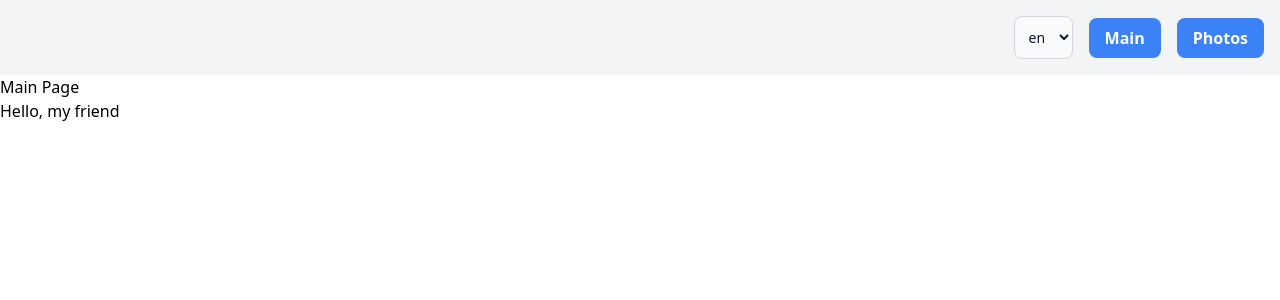
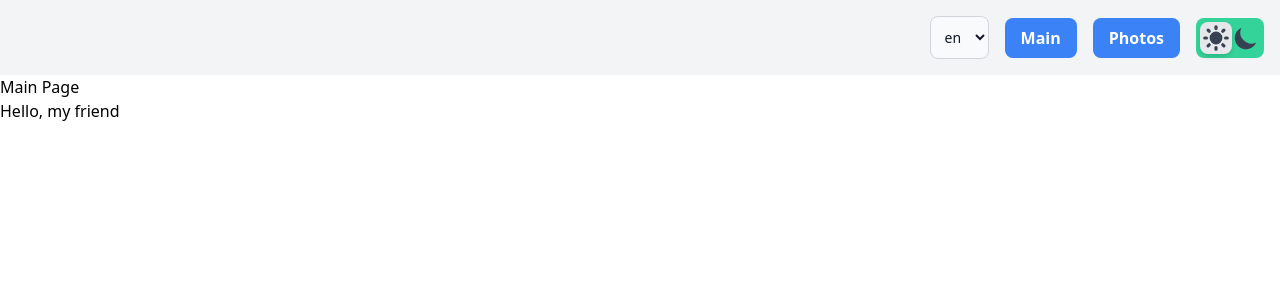
Before and after one commit to AnnSyh/vue2-tailwind-building, a Vue app: page / in a window 1280 px wide. Shown: the top 300 px of the page. Built offline with nearby package versions, Linux system fonts and the light colour scheme.

Commit message:
add toggle light/dark thems

```diff
--- a/src/App.vue
+++ b/src/App.vue
@@ -1,5 +1,5 @@
 <template>
-	<div id="app">
+	<div id="app" :class="{'dark': isDarkMode}" class="dark:bg-gray-700 dark:text-white">
 		<Navbar />
 		<router-view/>
 	</div>
@@ -10,6 +10,11 @@ import Navbar from  "@/components/NavBar.vue"
 
 export default {
 	name: 'App',
+	data() {
+		return {
+		isDarkMode: false, // Используйте переменную для определения активной темы
+		}
+	},
 	components: {
 		Navbar,
 	}
--- a/src/components/NavBar.vue
+++ b/src/components/NavBar.vue
@@ -1,9 +1,10 @@
 <template>
-	<div class="container m-auto">
-		<div class="flex gap-4 bg-gray-100 p-4 items-center justify-end">
+	<div class="container m-auto dark:bg-gray-500 dark:text-white">
+		<div class="flex gap-4 bg-gray-100 p-4 items-center justify-end dark:bg-gray-500 dark:text-white">
 			<LocaleSwitcher />
 			<router-link to="/" class="bg-blue-500 hover:bg-blue-700 text-white font-bold py-2 px-4 rounded-lg">{{$t('main')}}</router-link>
 			<router-link to="/photo"  class="bg-blue-500 hover:bg-blue-700 text-white font-bold py-2 px-4 rounded-lg">{{$t('photos')}}</router-link>
+			<ThemsSwitcher/>
 		</div>
 
 	</div>
@@ -11,13 +12,15 @@
 </template>
 
 <script>
-import LocaleSwitcher from "@/components/LocaleSwitcher.vue";
+import LocaleSwitcher from "@/components/LocaleSwitcher.vue"
+import ThemsSwitcher from "@/components/ThemsSwitcher.vue"
 
 export default {
 	name: 'NavBar',
 	components: {
-		LocaleSwitcher
-	},
+    LocaleSwitcher,
+    ThemsSwitcher
+},
     data() {
       return {
         model: false,
--- /dev/null
+++ b/src/components/ThemsSwitcher.vue
@@ -0,0 +1,68 @@
+<template>
+	<div>
+		<!-- <button @click="toggleTheme">Toggle Theme</button> -->
+
+		<div
+			@click="toggleTheme(),toggleActive = !toggleActive"
+			class="w-26 h-10 flex items-center rounded-lg p-1 duration-300 ease-in-out"
+			:class="{'bg-green-400': !toggleActive ,'bg-yellow-400': toggleActive }"
+				>
+			<div class="z-10 select-none">
+				<!-- light -->
+				<svg
+					id="theme-toggle-light-icon"
+					class="w-8 h-8"
+					fill="rgb(55, 65, 81)"
+					viewBox="0 0 20 20"
+					xmlns="http://www.w3.org/2000/svg"
+				>
+					<path
+					d="M10 2a1 1 0 011 1v1a1 1 0 11-2 0V3a1 1 0 011-1zm4 8a4 4 0 11-8 0 4 4 0 018 0zm-.464 4.95l.707.707a1 1 0 001.414-1.414l-.707-.707a1 1 0 00-1.414 1.414zm2.12-10.607a1 1 0 010 1.414l-.706.707a1 1 0 11-1.414-1.414l.707-.707a1 1 0 011.414 0zM17 11a1 1 0 100-2h-1a1 1 0 100 2h1zm-7 4a1 1 0 011 1v1a1 1 0 11-2 0v-1a1 1 0 011-1zM5.05 6.464A1 1 0 106.465 5.05l-.708-.707a1 1 0 00-1.414 1.414l.707.707zm1.414 8.486l-.707.707a1 1 0 01-1.414-1.414l.707-.707a1 1 0 011.414 1.414zM4 11a1 1 0 100-2H3a1 1 0 000 2h1z"
+					fill-rule="evenodd"
+					clip-rule="evenodd"
+					></path>
+				</svg>
+
+			</div>
+			<div class="z-10 ml-auto select-none">
+				<!-- dark -->
+				<svg
+					id="theme-toggle-dark-icon"
+					class="w-7 h-7"
+					fill="rgb(55, 65, 81)"
+					viewBox="0 0 20 20"
+					xmlns="http://www.w3.org/2000/svg"
+				>
+					<path
+					d="M17.293 13.293A8 8 0 016.707 2.707a8.001 8.001 0 1010.586 10.586z"
+					></path>
+				</svg>
+			</div>
+			<div
+				class="absolute bg-gray-200 w-8 h-8 rounded-lg shadow-md transform duration-300 ease-in-out"
+				:class="{ 'translate-x-8': toggleActive }"
+			></div>
+		</div>
+
+	</div>
+</template>
+
+<script>
+import { ref } from "vue"
+export default {
+	setup() {
+		const toggleActive = ref(false);
+		return { toggleActive };
+	},
+  methods: {
+	toggleTheme() {
+		document.documentElement.classList.toggle('dark') // Добавляйте или удаляйте класс 'dark' со страницы
+
+	},
+  },
+}
+</script>
+
+<style scoped>
+
+</style>
--- a/src/components/pages/MainPage.vue
+++ b/src/components/pages/MainPage.vue
@@ -1,5 +1,5 @@
 <template>
-	<div class="container m-auto">
+	<div class="container m-auto bg-white dark:bg-gray-700 dark:text-white">
 		<p>{{$t('main-page')}}</p>
 		<p>{{$t('hello')}}</p>
 	</div>
--- a/tailwind.config.js
+++ b/tailwind.config.js
@@ -1,8 +1,13 @@
 module.exports = {
   purge: [],
-  darkMode: false, // or 'media' or 'class'
+  darkMode: 'class', // or 'media' or 'class'
   theme: {
-    extend: {},
+    extend: {
+      colors: {
+        primary: '#ff0000',
+        secondary: '#00ff00',
+      },
+    },
   },
   variants: {
     extend: {},
```
